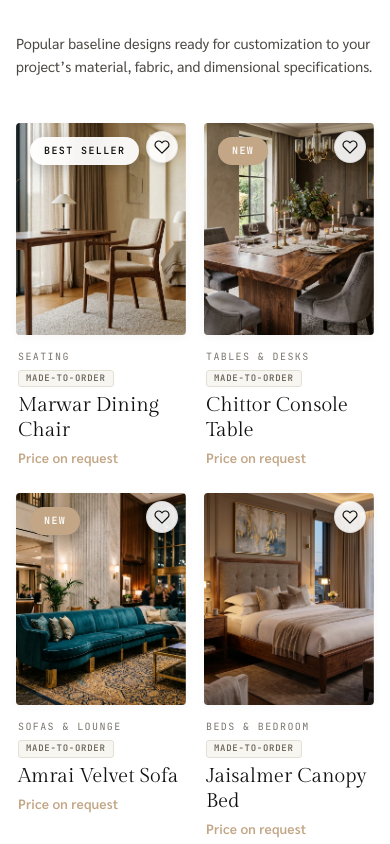
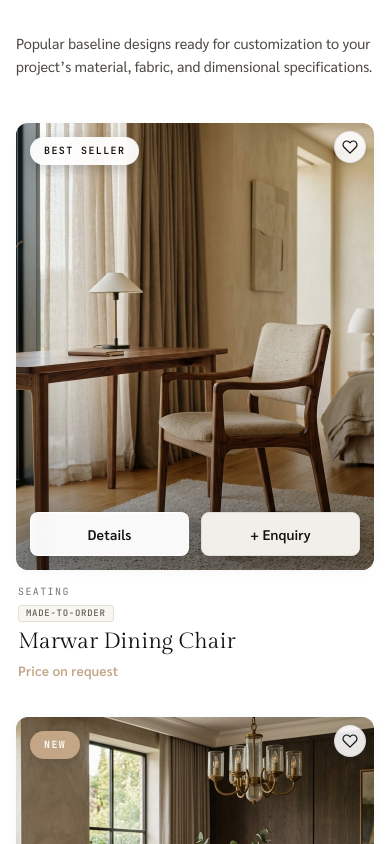
Before and after one commit to dmanoriya/orbit-expo-crafts, a Next.js app in the folder apps/storefront/: page / in a window 390 px wide. Shown: the part 6980-7824 px from the top of the page. Built offline with nearby package versions, Linux system fonts and the light colour scheme; no server answers.

Commit message:
fix(mobile): enforce 1-column product grid and resolve action button circular deformation and truncation on mobile

```diff
--- a/apps/storefront/src/app/globals.css
+++ b/apps/storefront/src/app/globals.css
@@ -1786,9 +1786,29 @@ section.blk.tight { padding: 72px 0; }
   transition: opacity .25s var(--ease), transform .25s var(--ease);
   z-index: 20;
 }
-.card:hover .thumb .acts { opacity: 1; transform: translateY(0); }
-.card .thumb .acts .btn { flex: 1; justify-content: center; font-size: 13px; padding: 9.5px 12px; box-shadow: 0 4px 16px rgba(0,0,0,0.22); border-radius: var(--r-pill); font-weight: 600; }
-.card .thumb .acts .btn-soft { background: rgba(255,255,255,0.94); color: var(--ink); backdrop-filter: blur(8px); -webkit-backdrop-filter: blur(8px); border: 1px solid rgba(255,255,255,0.6); }
+.card:hover .thumb .acts,
+.card:focus-within .thumb .acts { opacity: 1; transform: translateY(0); }
+.card .thumb .acts .btn {
+  flex: 1;
+  min-width: 0;
+  height: 40px;
+  justify-content: center;
+  font-size: 13px;
+  padding: 0 14px;
+  box-shadow: 0 4px 16px rgba(0,0,0,0.22);
+  border-radius: 8px;
+  font-weight: 600;
+  white-space: nowrap;
+  letter-spacing: 0.01em;
+  transition: all 0.2s ease;
+}
+.card .thumb .acts .btn-soft {
+  background: rgba(255,255,255,0.96);
+  color: var(--ink);
+  backdrop-filter: blur(8px);
+  -webkit-backdrop-filter: blur(8px);
+  border: 1px solid rgba(255,255,255,0.8);
+}
 .card .thumb .acts .btn-soft:hover { background: #ffffff; color: var(--ink); }
 
 .card .body { padding: 14px 2px 0; display: flex; flex-direction: column; gap: 4px; }
@@ -2559,6 +2579,44 @@ section.blk.tight { padding: 72px 0; }
   .sec-head h2 { font-size: 28px; }
   .sec-head p { font-size: 14.5px; }
   .cat-grid { grid-template-columns: repeat(2, 1fr); gap: 16px 12px; }
+
+  /* PRODUCT GRID: 1 COLUMN PER ROW ON MOBILE */
+  .prod-grid {
+    grid-template-columns: 1fr !important;
+    gap: 36px 0 !important;
+  }
+  .card {
+    width: 100% !important;
+    max-width: 100% !important;
+  }
+  .card .thumb {
+    aspect-ratio: 4/5 !important;
+    border-radius: 12px !important;
+  }
+  .card .thumb .acts {
+    opacity: 1 !important;
+    transform: translateY(0) !important;
+    inset: auto 14px 14px 14px !important;
+    gap: 12px !important;
+  }
+  .card .thumb:after {
+    opacity: 1 !important;
+  }
+  .card .thumb .acts .btn {
+    flex: 1 !important;
+    height: 44px !important;
+    min-height: 44px !important;
+    font-size: 14px !important;
+    font-weight: 600 !important;
+    border-radius: 8px !important;
+    white-space: nowrap !important;
+    padding: 0 16px !important;
+    box-shadow: 0 4px 14px rgba(0, 0, 0, 0.22) !important;
+  }
+  .card h4 {
+    font-size: 22px !important;
+  }
+
   .rail { grid-template-columns: 1fr; }
   .rail .step, .rail .step-card { padding: 24px 20px; border-right: 0; border-bottom: 1px solid var(--line); }
   .rail .step:last-child, .rail .step-card:last-child { border-bottom: 0; }
```
